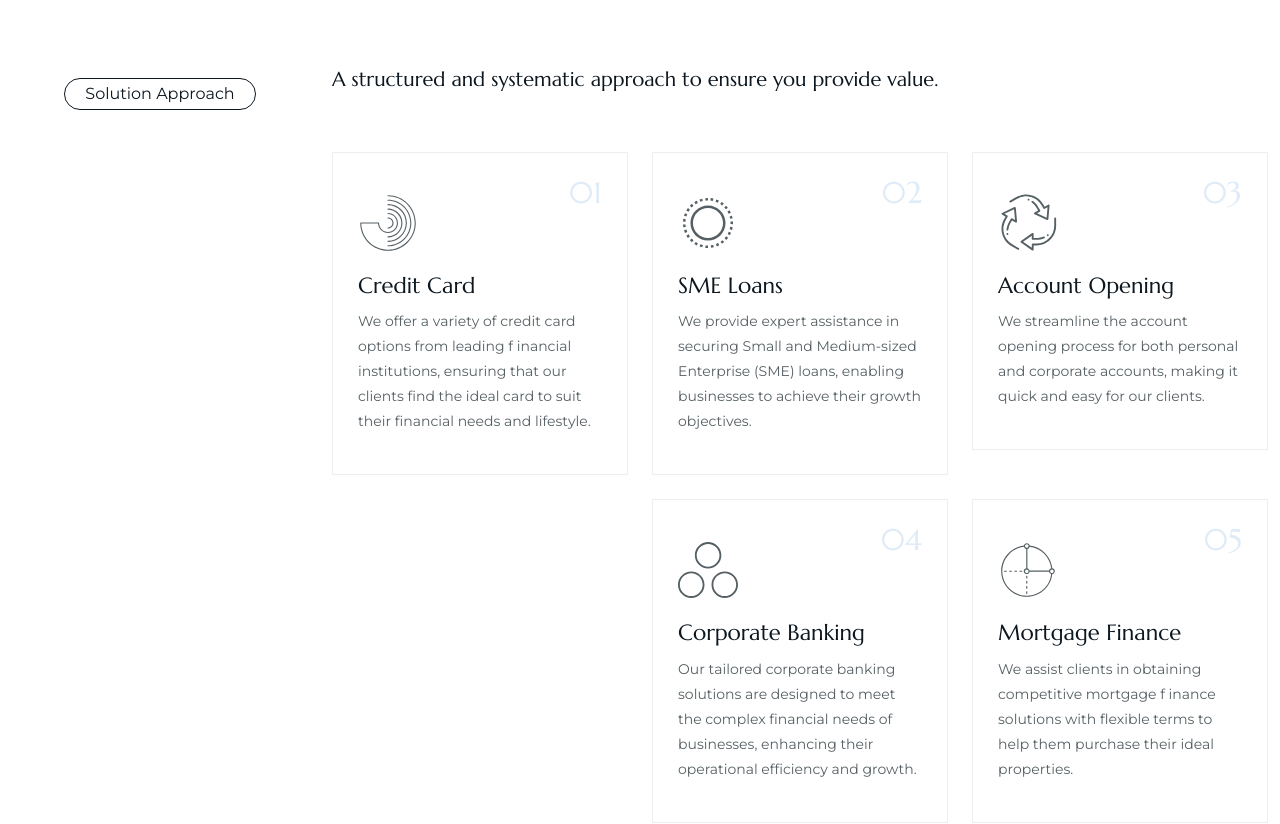
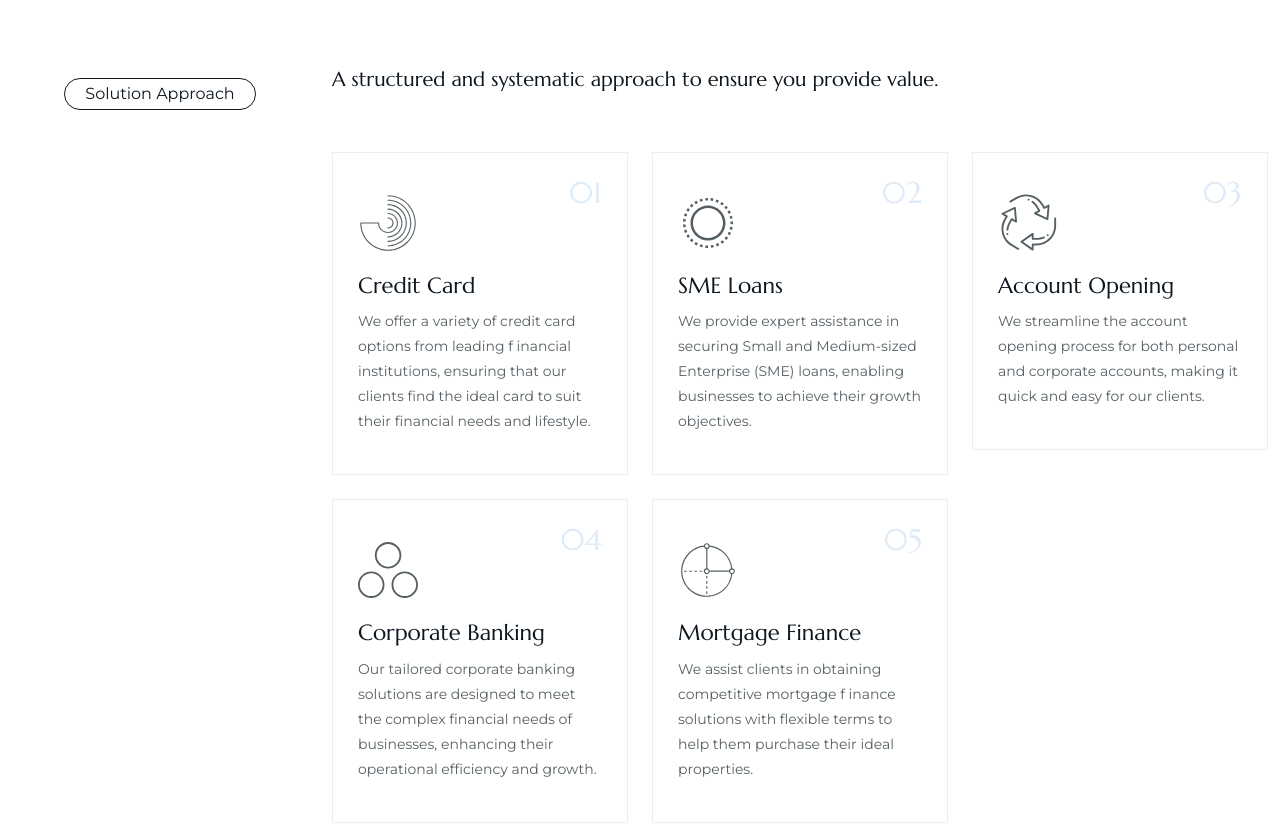
Before and after one commit to salmanlania/indenta-ae-Copy, a Next.js app: page /services in a window 1280 px wide. Shown: the part 600-1424 px from the top of the page. Built offline with nearby package versions, Linux system fonts and the light colour scheme.

Commit message:
Update services.js

```diff
--- a/src/pages/services.js
+++ b/src/pages/services.js
@@ -45,7 +45,7 @@ const Services1Page = () => {
                   </div>
                 </div>
                 <div className="col-lg-12 d-flex align-items-center position-relative">
-                  <div className="row g-4 justify-content-end">
+                  <div className="row g-4 justify-content-start">
                     <div className="col-xxl-3 col-lg-4 col-sm-6">
                       <div className="eg-card-2 style-2">
                         <div className="sl-no">
```
